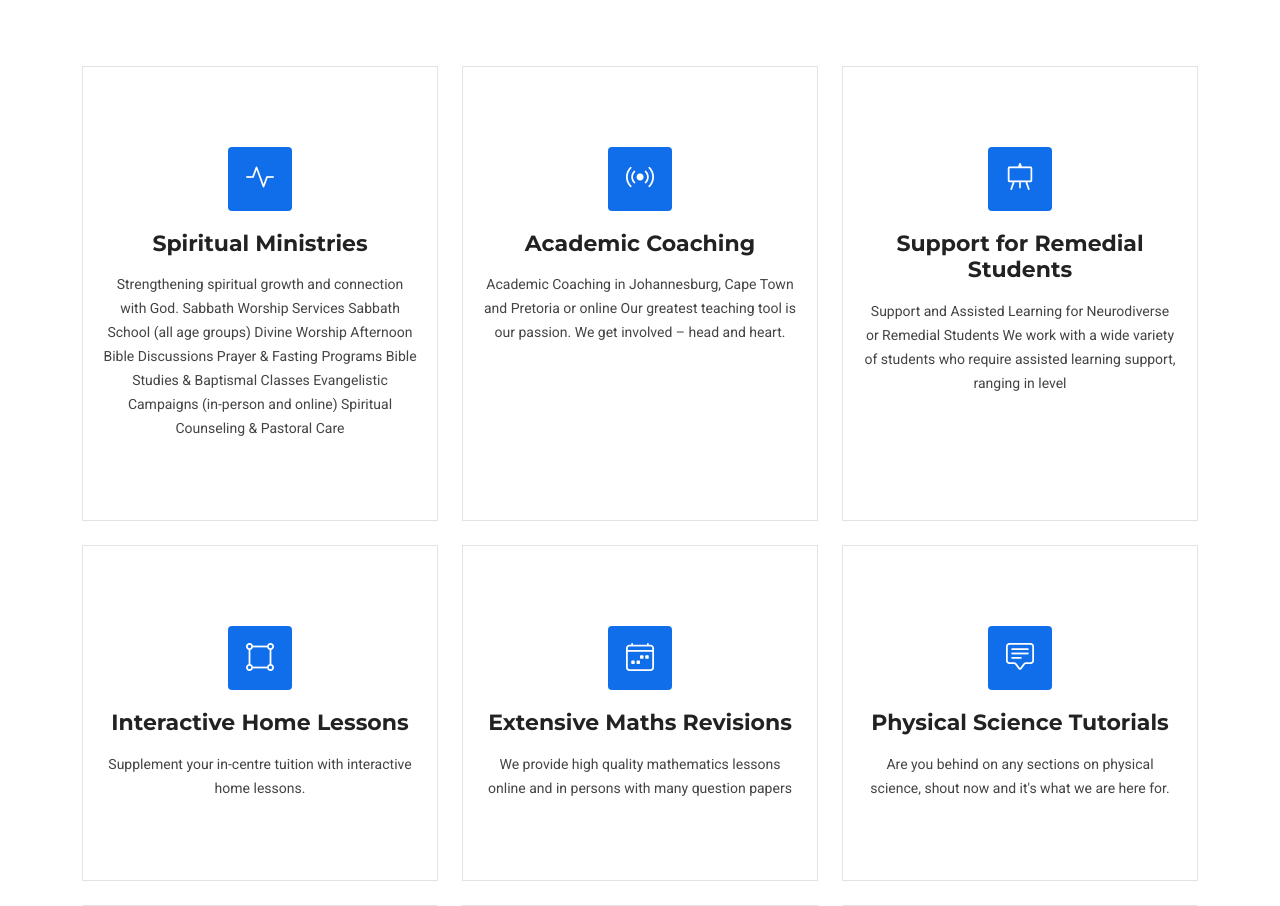
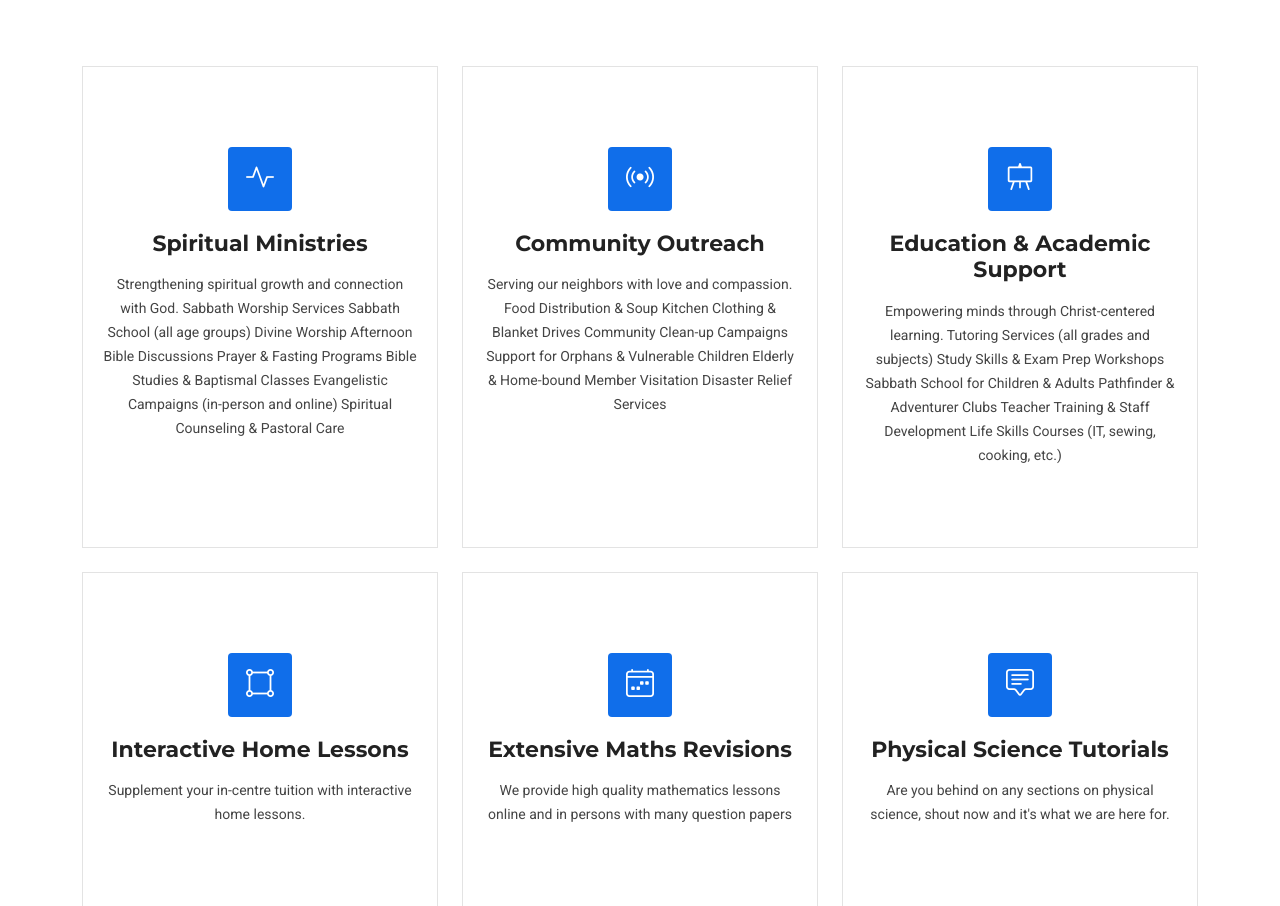
Before and after one commit to Carrington-dev/tshapfutshe, a Django app: page /en/services/ in a window 1280 px wide. Shown: the part 341-1247 px from the top of the page. Run offline with Django 5.2, Linux system fonts and the light colour scheme; some libraries are stand-ins or nearby versions.

Commit message:
Update services.html

```diff
--- a/templates/security/services.html
+++ b/templates/security/services.html
@@ -68,9 +68,21 @@ Spiritual Counseling & Pastoral Care
                 <i class="bi bi-broadcast"></i>
               </div>
               <a href="#" class="stretched-link">
-                <h3>Academic Coaching</h3>
+                <h3>Community Outreach</h3>
               </a>
-              <p>Academic Coaching in Johannesburg, Cape Town and Pretoria or online Our greatest teaching tool is our passion. We get involved – head and heart.</p>
+              <p>Serving our neighbors with love and compassion.
+
+                Food Distribution & Soup Kitchen
+
+                Clothing & Blanket Drives
+
+                Community Clean-up Campaigns
+
+                Support for Orphans & Vulnerable Children
+
+                Elderly & Home-bound Member Visitation
+
+                Disaster Relief Services</p>
             </div>
           </div><!-- End Service Item -->
 
@@ -80,9 +92,21 @@ Spiritual Counseling & Pastoral Care
                 <i class="bi bi-easel"></i>
               </div>
               <a href="#" class="stretched-link">
-                <h3>Support for Remedial Students</h3>
+                <h3> Education & Academic Support</h3>
               </a>
-              <p>Support and Assisted Learning for Neurodiverse or Remedial Students We work with a wide variety of students who require assisted learning support, ranging in level</p>
+              <p>Empowering minds through Christ-centered learning.
+
+                Tutoring Services (all grades and subjects)
+
+                Study Skills & Exam Prep Workshops
+
+                Sabbath School for Children & Adults
+
+                Pathfinder & Adventurer Clubs
+
+                Teacher Training & Staff Development
+
+                Life Skills Courses (IT, sewing, cooking, etc.)</p>
             </div>
           </div><!-- End Service Item -->
 
```
